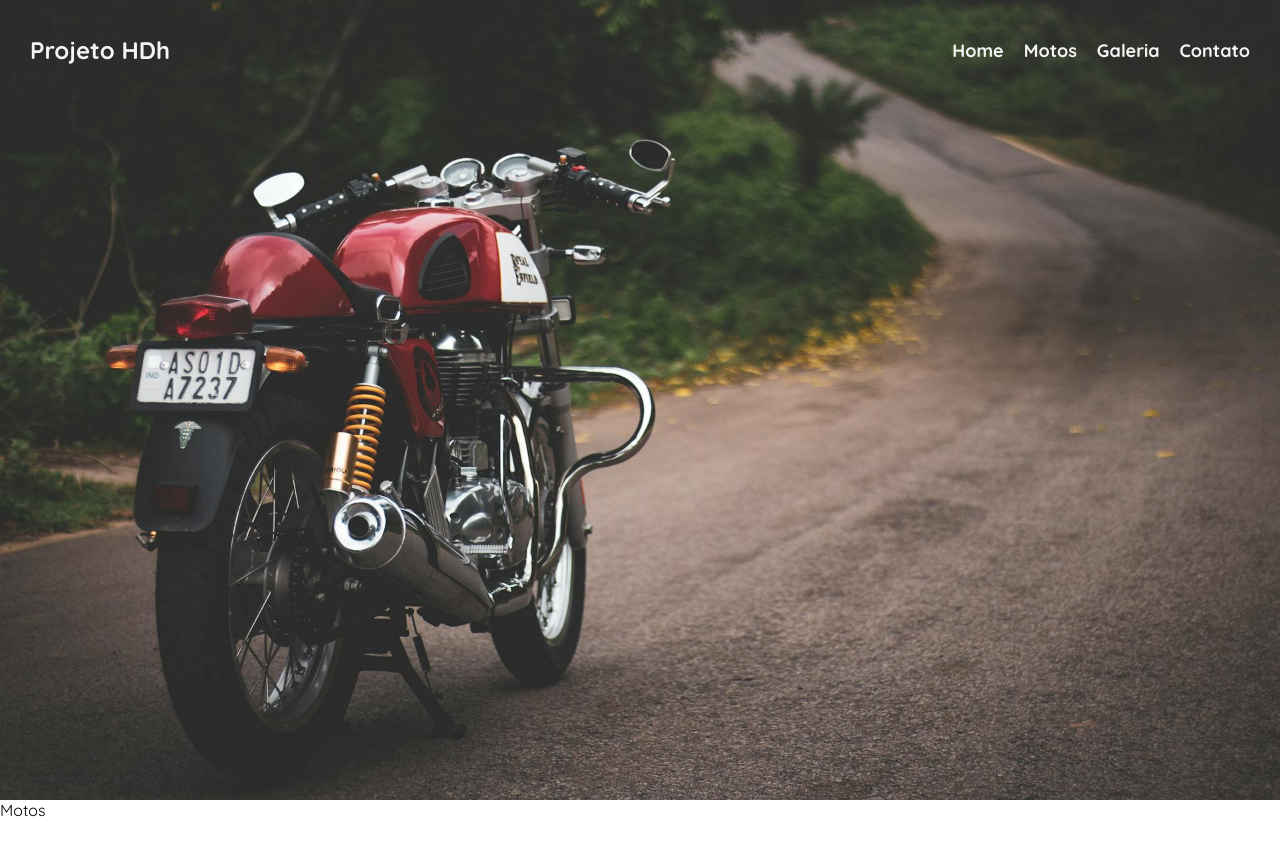
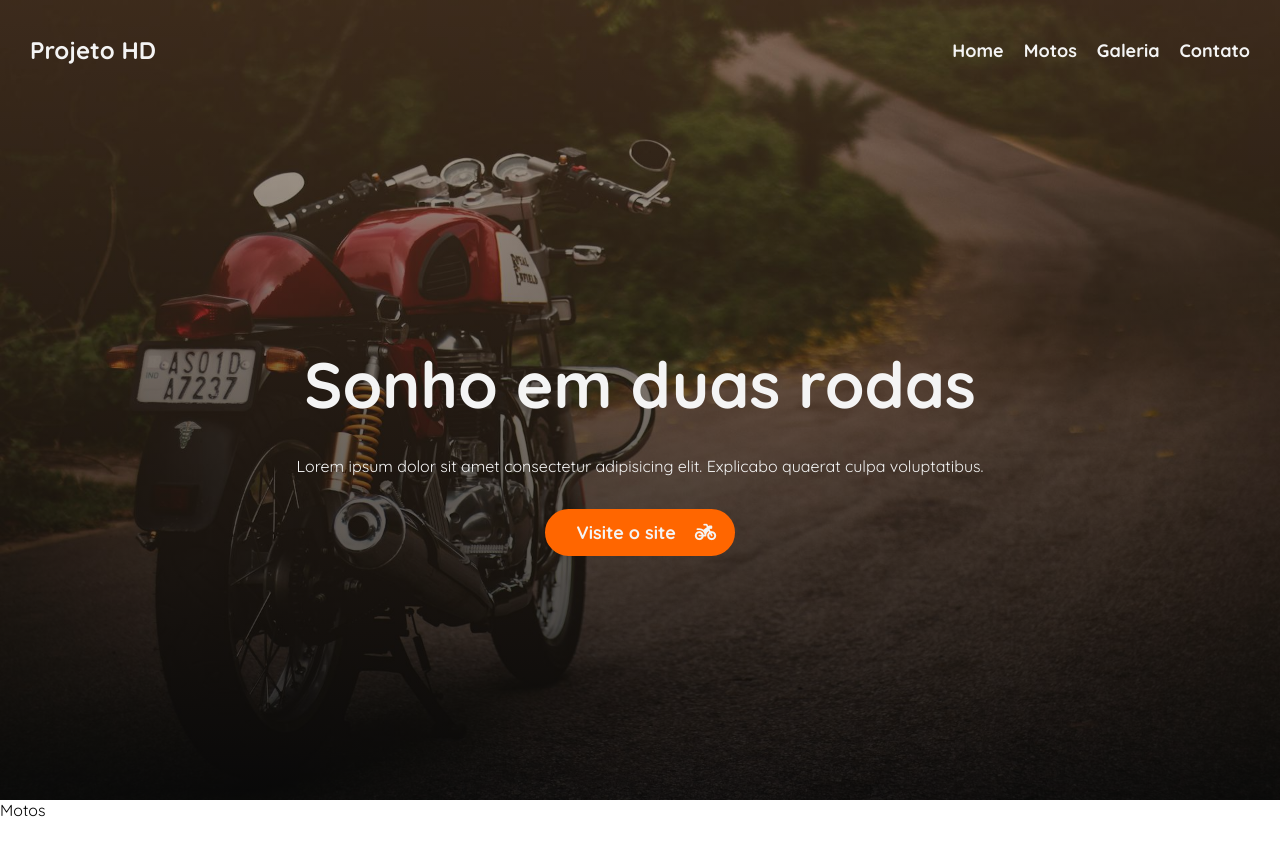
Before and after one commit to biastukasc/projetohd, a plain HTML site: page index.html in a window 1280 px wide. Shown: the top 856 px of the page. Drawn offline with Linux system fonts and the light colour scheme.

Commit message:
Montando cta

```diff
--- a/css/styles.css
+++ b/css/styles.css
@@ -1,5 +1,8 @@
 * {
     margin: 0;
+    padding: 0;
+    box-sizing: border-box;
+
 }
 
 /* Variáveis CSS */
@@ -7,6 +10,10 @@
     --color-light : #f4f4f4;
     --color-dark: #222;
     --color-orange: #ff6600;
+    --spacing-sm: 10px;
+    --spacing-md: 20px;
+    --spacing-lg: 30px;
+
 }
 
 html{
@@ -35,8 +42,8 @@
 .hero {
     color: var(--color-light);
     height: 100vh;
-    padding-inline: 30px;
-    background-image: url(../images/motos/banner.jpg);
+    padding-inline: var(--spacing-lg);
+    background-image: linear-gradient(to top, rgba(0,0,0, .8), rgba(85, 41, 5, 0.4)), url(../images/motos/banner.jpg);
     background-repeat: no-repeat;
     background-size: cover;
     background-position: center;
@@ -54,9 +61,49 @@
 }
 .hero-menu{
     display: flex;
-    gap: 20px;
+    gap: var(--spacing-md);
+}
+.cta{
+
+    height: calc(100vh - 100px);
+    display: flex;
+    flex-direction: column;
+    align-items: center;
+    justify-content: center;
+    gap: var(--spacing-lg);
+    text-align: center;
+
+
 }
 
+.cta h2{
+    font-size: 8vmin;
+}
+.cta p {
+    width: 80%;
+    line-height: 1.6;
+    text-wrap: balance;
+}
+.btn{
+    border: 2px solid var(--color-orange);
+    padding: var(--spacing-sm) var(--spacing-lg);
+    border-radius: 80px;
+    background-color: var(--color-orange);
+    transition: .5s;
+}
+.btn:hover{
+    background-color: transparent;
+}
+.icon{
+    animation: motinho 0.3s infinite linear;
+}
+/* animando a moto  */
+@keyframes motinho {
+    0%,
+    100%{transform: translateX(0);}
+    50%{transform: translateX(20px);}
+
+}
 .container{
     height: 100vh;
 
--- a/index.html
+++ b/index.html
@@ -12,7 +12,8 @@
     <link rel="preconnect" href="https://fonts.googleapis.com">
     <link rel="preconnect" href="https://fonts.gstatic.com" crossorigin>
     <link href="https://fonts.googleapis.com/css2?family=Quicksand:wght@300..700&display=swap" rel="stylesheet">
-
+    <!-- Font Awesome -->
+<link rel="stylesheet" href="https://cdnjs.cloudflare.com/ajax/libs/font-awesome/7.0.1/css/all.min.css" integrity="sha512-2SwdPD6INVrV/lHTZbO2nodKhrnDdJK9/kg2XD1r9uGqPo1cUbujc+IYdlYdEErWNu69gVcYgdxlmVmzTWnetw==" crossorigin="anonymous" referrerpolicy="no-referrer" />
     <!-- Chamada CSS -->
     <link rel="stylesheet" href="./css/styles.css">
 </head>
@@ -20,7 +21,7 @@
 <body>
     <section class="hero">
         <header class="hero-header">
-        <h1>Projeto HDh</h1>
+        <h1>Projeto HD</h1>
         <nav>
                <ol class="hero-menu">
                  <li><a href="">Home</a></li>
@@ -30,6 +31,13 @@
                </ol>
         </nav>
         </header>
+        <div class="cta">
+            <h2>Sonho em duas rodas</h2>
+            <p>Lorem ipsum dolor sit amet consectetur adipisicing elit. Explicabo quaerat culpa voluptatibus.</p>
+            <a href="" class="btn">Visite o site <i class="fa-solid fa-motorcycle icon"></i></i></a>
+
+
+        </div>
     </section>
     <section class="container" id="motos">Motos</section>
     <section class="container" id="galeria">Galeria</section>
```
